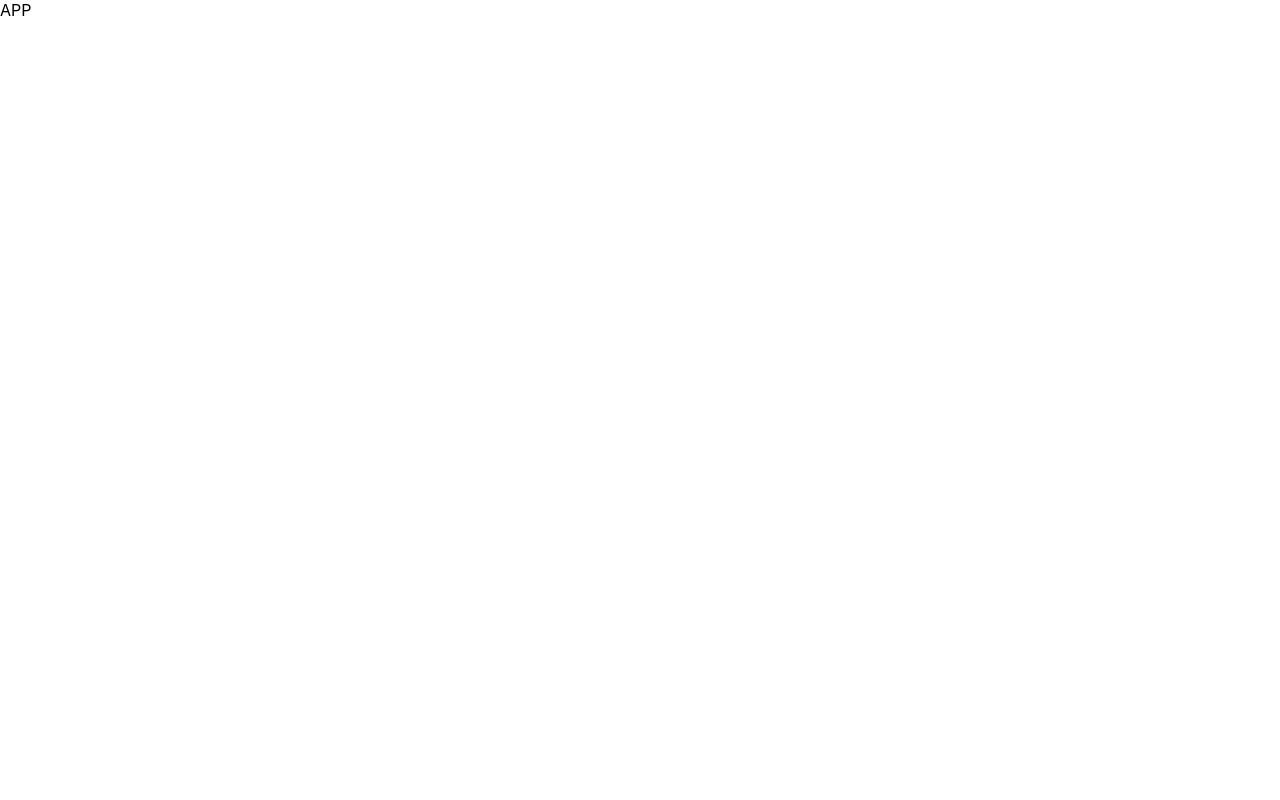
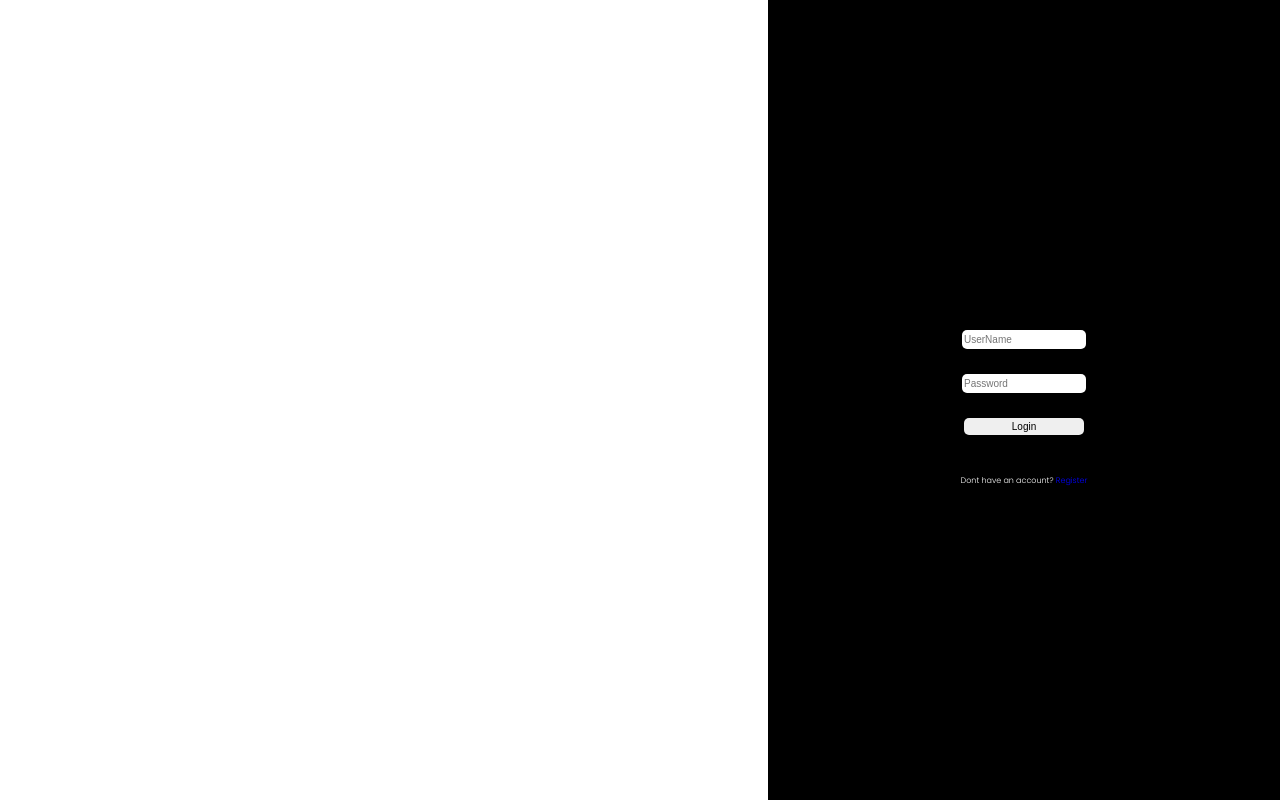
Before and after one commit to Kamaleshen28/frontend, a React (Create React App) app: page / in a window 1280 px wide. Built offline with nearby package versions, Linux system fonts and the light colour scheme.

Commit message:
feat: add UI to create content

```diff
--- a/package.json
+++ b/package.json
@@ -3,11 +3,15 @@
   "version": "0.1.0",
   "private": true,
   "dependencies": {
+    "@blueprintjs/core": "^4.17.6",
     "@testing-library/jest-dom": "^5.16.5",
     "@testing-library/react": "^13.4.0",
     "@testing-library/user-event": "^13.5.0",
+    "axios": "^1.3.4",
+    "jest-mock-axios": "^4.7.0-beta4",
     "react": "^18.2.0",
     "react-dom": "^18.2.0",
+    "react-router-dom": "^6.8.2",
     "react-scripts": "5.0.1",
     "web-vitals": "^2.1.4"
   },
--- a/src/App.js
+++ b/src/App.js
@@ -1,10 +1,22 @@
 import './App.css';
 import React from 'react';
+import { BrowserRouter, Route, Routes } from 'react-router-dom';
+import Home from './pages/home';
+import Error from './pages/error';
+import PageNotFound from './pages/pageNotFound';
+import Login from './pages/login';
 
 function App() {
   return (
     <div className="App">
-      APP
+      <BrowserRouter>
+        <Routes>
+          <Route path={'/'} element={<Login />} />
+          <Route path={'/home'} element={<Home />} />
+          <Route path={`${'/error'}/:errorCode?`} element={<Error />} />
+          <Route path="*" element={<PageNotFound />} />
+        </Routes>
+      </BrowserRouter>
     </div>
   );
 }
--- /dev/null
+++ b/src/components/footer/footer.css
@@ -0,0 +1,5 @@
+.footer-wrapper {
+  position: absolute;
+  bottom: 0px;
+  width: 100%;
+}
--- a/src/index.css
+++ b/src/index.css
@@ -1,10 +1,12 @@
+@import url('https://fonts.googleapis.com/css2?family=Montserrat:wght@200&family=Poppins:wght@300&display=swap');
+
 body {
   margin: 0;
-  font-family: -apple-system, BlinkMacSystemFont, 'Segoe UI', 'Roboto', 'Oxygen',
-    'Ubuntu', 'Cantarell', 'Fira Sans', 'Droid Sans', 'Helvetica Neue',
-    sans-serif;
-  -webkit-font-smoothing: antialiased;
-  -moz-osx-font-smoothing: grayscale;
+  font-family: 'Montserrat', sans-serif;
+  font-family: 'Poppins', sans-serif;
+  min-height: 100vh;
+  position: relative;
+
 }
 
 code {
```
Also changed, not shown: src/components/footer/footer.jsx (added, +11 -0 lines), src/components/header/header.css (added, +21 -0 lines), src/components/header/header.jsx (added, +16 -0 lines), 1 other file (tests, documents, lock files or other folders).
